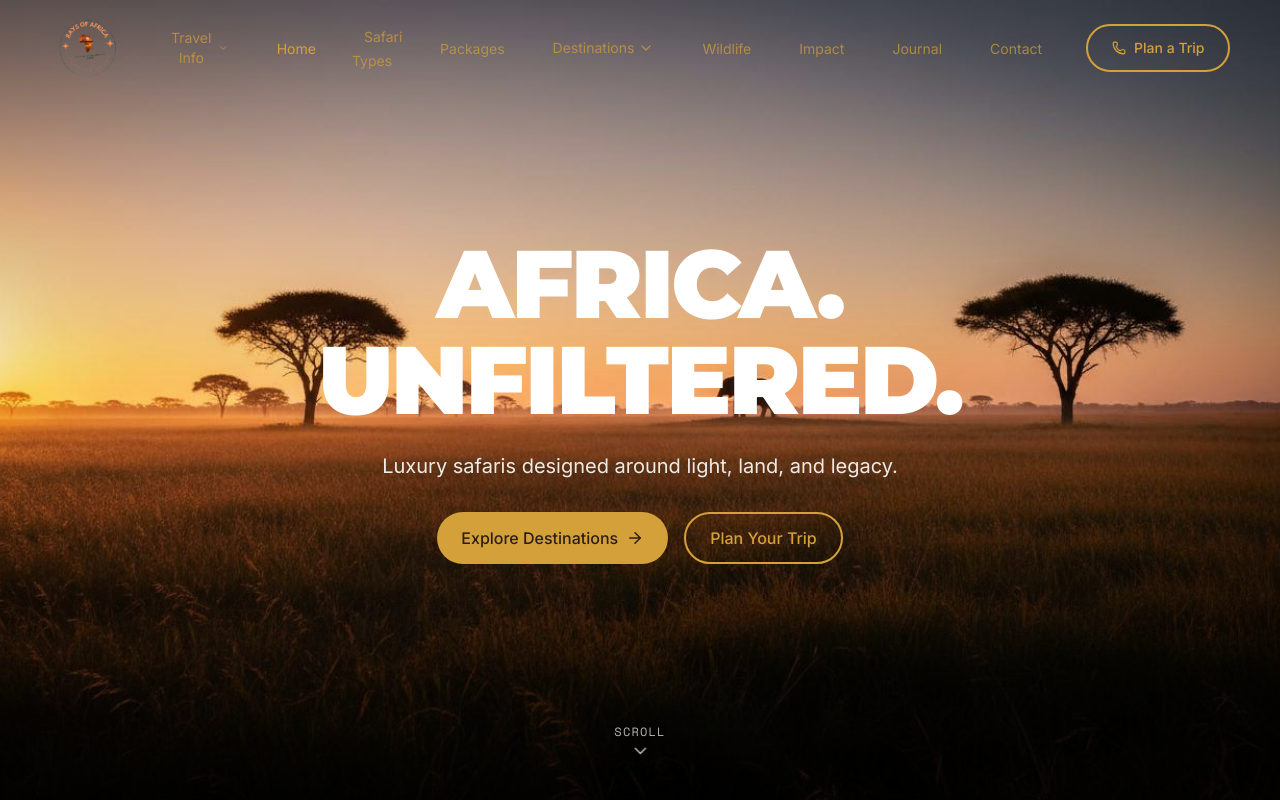
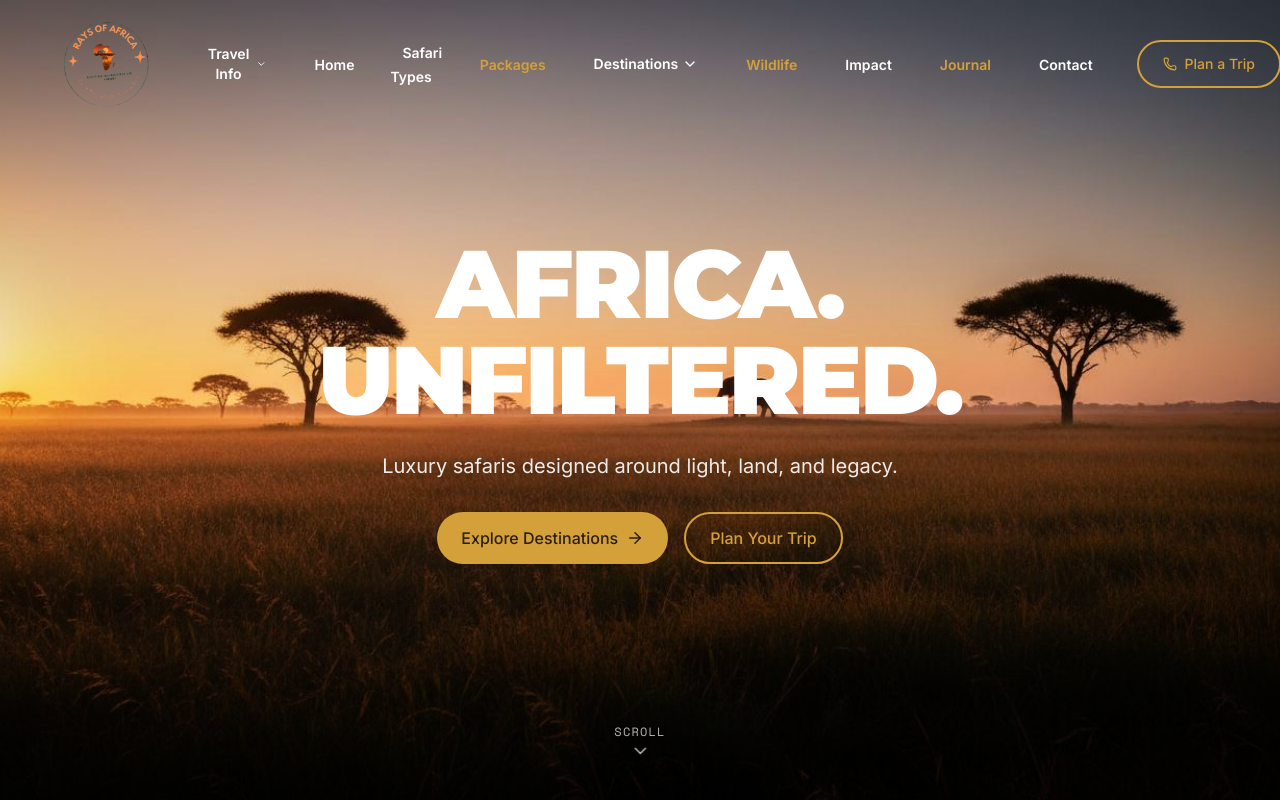
Before and after one commit to GoldForContinent/luxury-rays-of-africa, a React (Vite) app: page / in a window 1280 px wide. Shown: the top 800 px of the page. Built offline with nearby package versions, Linux system fonts and the light colour scheme.

Commit message:
nav enhancement

```diff
--- a/src/components/Layout.tsx
+++ b/src/components/Layout.tsx
@@ -86,12 +86,12 @@ export default function Layout({ children }: LayoutProps) {
         <div className="px-4 md:px-[4vw] flex items-center justify-between gap-8">
           {/* Logo - Left */}
           <Link to="/" className="hover:opacity-80 transition-opacity shrink-0">
-            <img src="/logo3.png" alt="Rays of Africa Logo" className="h-16 w-auto" />
+            <img src="/logo3.png" alt="Rays of Africa Logo" className="h-24 w-auto" />
           </Link>
 
           {/* Desktop Nav - Center */}
           <div className="hidden lg:flex items-center justify-center gap-6 flex-1">
-            {navLinks.map((link) => (
+            {navLinks.map((link, index) => (
               <div key={link.path} className="relative">
                 {link.path === '/destinations' ? (
                   <div
@@ -100,10 +100,10 @@ export default function Layout({ children }: LayoutProps) {
                     onMouseLeave={() => setActiveDropdown(null)}
                   >
                     <button
-                      className={`text-sm transition-all duration-300 flex items-center gap-1 px-3 py-2 rounded-lg ${
+                      className={`text-sm font-bold transition-all duration-300 flex items-center gap-1 px-3 py-2 rounded-lg ${
                         location.pathname.startsWith('/destinations')
-                          ? 'text-[#D4A03A]'
-                          : 'text-[#D4A03A]/70 hover:text-[#D4A03A]'
+                          ? index % 2 === 0 ? 'text-[#D4A03A]' : 'text-white'
+                          : index % 2 === 0 ? 'text-white hover:text-[#D4A03A]' : 'text-[#D4A03A] hover:text-white'
                       }`}
                     >
                       {link.label}
@@ -202,10 +202,10 @@ export default function Layout({ children }: LayoutProps) {
                     onMouseLeave={() => setActiveDropdown(null)}
                   >
                     <button
-                      className={`text-sm transition-all duration-300 flex items-center gap-1 px-3 py-2 rounded-lg ${
+                      className={`text-sm font-bold transition-all duration-300 flex items-center gap-1 px-3 py-2 rounded-lg ${
                         location.pathname.startsWith('/travel-info')
-                          ? 'text-[#D4A03A]'
-                          : 'text-[#D4A03A]/70 hover:text-[#D4A03A]'
+                          ? index % 2 === 0 ? 'text-white' : 'text-[#D4A03A]'
+                          : index % 2 === 0 ? 'text-white hover:text-[#D4A03A]' : 'text-[#D4A03A] hover:text-white'
                       }`}
                     >
                       {link.label}
@@ -250,10 +250,14 @@ export default function Layout({ children }: LayoutProps) {
                 ) : (
                   <Link
                     to={link.path}
-                    className={`text-sm transition-all duration-300 px-3 py-2 rounded-lg ${
-                      location.pathname === link.path
+                    className={`text-sm font-bold transition-all duration-300 px-3 py-2 rounded-lg ${
+                      index % 2 === 0
+                        ? location.pathname === link.path
                           ? 'text-[#D4A03A]'
-                        : 'text-[#D4A03A]/70 hover:text-[#D4A03A]'
+                          : 'text-white hover:text-[#D4A03A]'
+                        : location.pathname === link.path
+                          ? 'text-white'
+                          : 'text-[#D4A03A] hover:text-white'
                     }`}
                   >
                     {link.label}
@@ -283,19 +287,25 @@ export default function Layout({ children }: LayoutProps) {
         {/* Mobile Menu */}
         {isMobileMenuOpen && (
           <div className="lg:hidden absolute top-full left-0 right-0 bg-black/95 backdrop-blur-md py-4 px-4 max-h-[80vh] overflow-y-auto">
-            {navLinks.map((link) => (
+            {navLinks.map((link, index) => (
               <div key={link.path}>
-                {link.path === '/destinations' ? (
+                {link.path === '/destinations' || link.path === '/travel-info' ? (
                   <>
                     <button
-                      className="block w-full text-left py-3 text-[#D4A03A]/70 hover:text-[#D4A03A] transition-colors flex items-center justify-between"
-                      onClick={() => setActiveDropdown(activeDropdown === 'destinations' ? null : 'destinations')}
+                      className={`block w-full text-left py-3 font-bold transition-colors flex items-center justify-between ${
+                        index % 2 === 0
+                          ? 'text-white hover:text-[#D4A03A]'
+                          : 'text-[#D4A03A] hover:text-white'
+                      }`}
+                      onClick={() => setActiveDropdown(activeDropdown === link.path.slice(1) ? null : link.path.slice(1))}
                     >
                       {link.label}
-                      <ChevronDown className={`w-4 h-4 transition-transform ${activeDropdown === 'destinations' ? 'rotate-180' : ''}`} />
+                      <ChevronDown className={`w-4 h-4 transition-transform ${activeDropdown === link.path.slice(1) ? 'rotate-180' : ''}`} />
                     </button>
-                    {activeDropdown === 'destinations' && (
+                    {activeDropdown === link.path.slice(1) && (
                       <div className="pl-4 space-y-2">
+                        {link.path === '/destinations' && (
+                          <>
                             <Link
                               to="/destinations"
                               className="block py-2 text-sm text-[#D4A03A]"
@@ -313,20 +323,10 @@ export default function Layout({ children }: LayoutProps) {
                                 {dest.name}
                               </Link>
                             ))}
-                      </div>
+                          </>
                         )}
-                  </>
-                ) : link.path === '/travel-info' ? (
+                        {link.path === '/travel-info' && (
                           <>
-                    <button
-                      className="block w-full text-left py-3 text-[#D4A03A]/70 hover:text-[#D4A03A] transition-colors flex items-center justify-between"
-                      onClick={() => setActiveDropdown(activeDropdown === 'travel-info' ? null : 'travel-info')}
-                    >
-                      {link.label}
-                      <ChevronDown className={`w-4 h-4 transition-transform ${activeDropdown === 'travel-info' ? 'rotate-180' : ''}`} />
-                    </button>
-                    {activeDropdown === 'travel-info' && (
-                      <div className="pl-4 space-y-2">
                             {travelInfoSections.map((section) => (
                               <div key={section.title} className="py-2">
                                 <h5 className="text-xs text-[#D4A03A] font-semibold uppercase tracking-wider mb-2">
@@ -344,13 +344,19 @@ export default function Layout({ children }: LayoutProps) {
                                 ))}
                               </div>
                             ))}
+                          </>
+                        )}
                       </div>
                     )}
                   </>
                 ) : (
                   <Link
                     to={link.path}
-                    className="block py-3 text-[#D4A03A]/70 hover:text-[#D4A03A] transition-colors"
+                    className={`block py-3 font-bold transition-colors ${
+                      index % 2 === 0
+                        ? 'text-white hover:text-[#D4A03A]'
+                        : 'text-[#D4A03A] hover:text-white'
+                    }`}
                     onClick={() => setIsMobileMenuOpen(false)}
                   >
                     {link.label}
```
Lines whose indentation alone changed are shown as unchanged.
